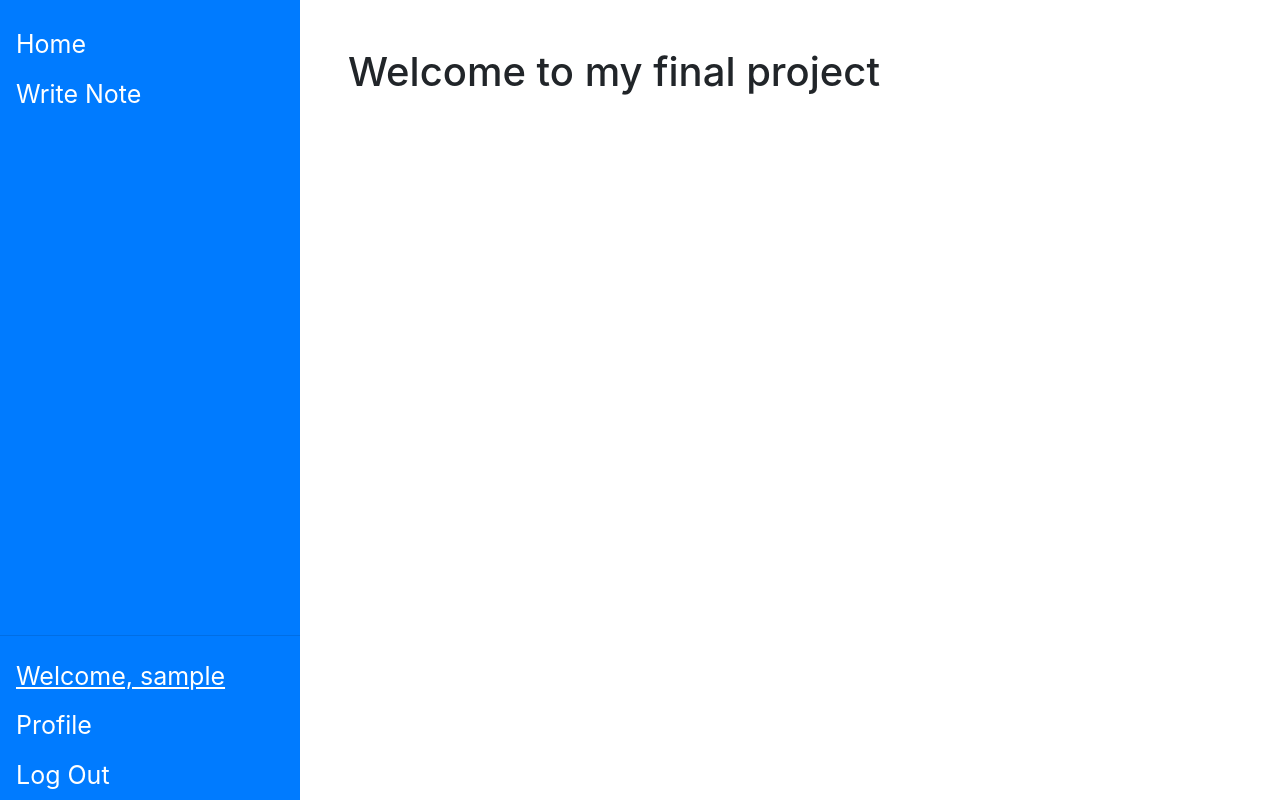
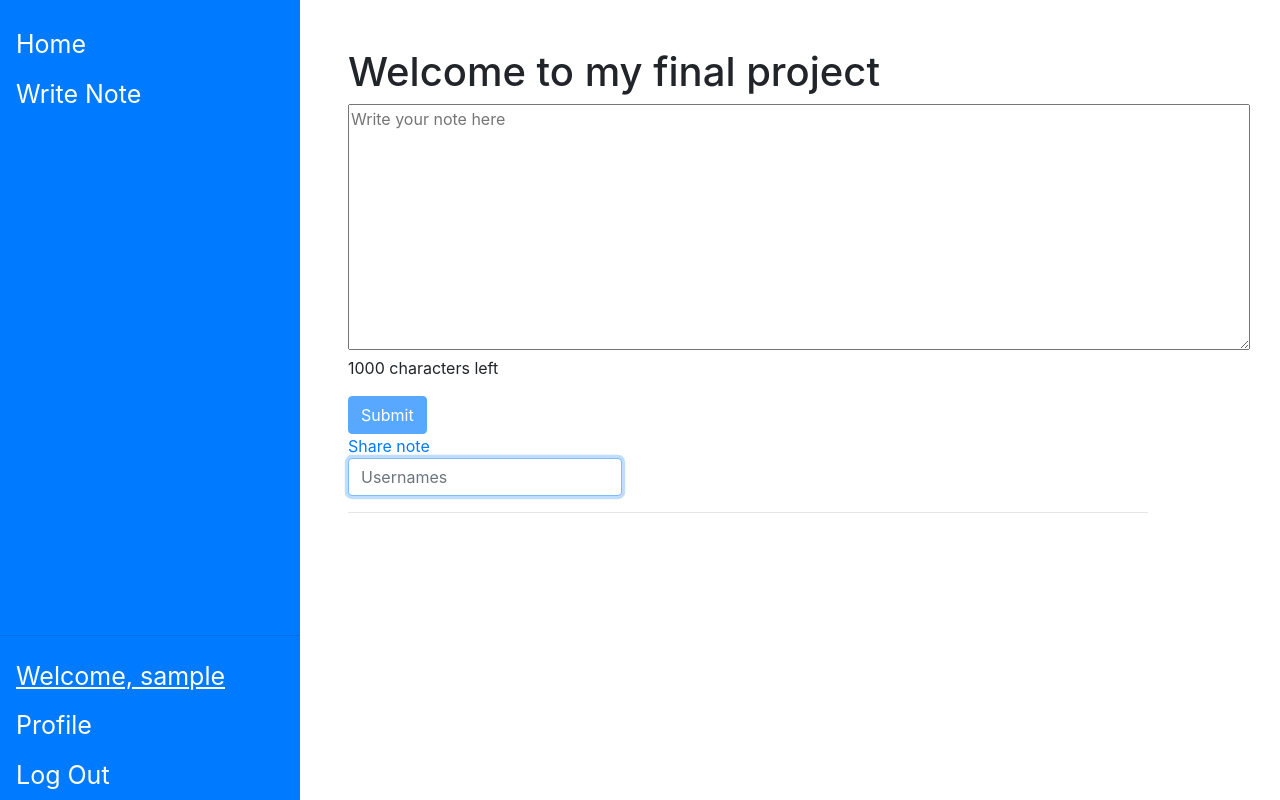
Before and after one commit to adamjoer/cs50-project, a Flask app: page / in a window 1280 px wide. Run offline with Flask 2, Linux system fonts and the light colour scheme; the visitor is signed in with stand-in values (Sample User, id 1); data that the repository does not hold is empty; some libraries are stand-ins or nearby versions.

Commit message:
Added textbox to top of homeroute

```diff
--- a/app.py
+++ b/app.py
@@ -39,20 +39,40 @@ def index():
     # User reached route via POST (as by submitting a form via POST)
     if request.method == "POST":
 
-        # Ensure usernames was submitted
-        if not request.form.get("share"):
-            return error("must provide usernames", 400)
+        if request.form.get("submit") == "submit":
 
-        # Ensure note ID was submitted
-        if not request.form.get("note_id"):
-            return error("must provide note ID", 400)
+            if not request.form.get("textbox"):
+                return error("must provide text", 400)
 
-        # Call share function to share note
-        count = share(request.form.get("share"), request.form.get("note_id"))
+            note_id = submit(request.form.get("textbox"))
 
-        # Notify user how many profiles note was shared with
-        flash(f'Note shared with {count} other profiles')
-        return redirect("/")
+            if note_id == 0:
+                return error("text length invalid", 409)
+
+            if request.form.get("share"):
+
+                count = share(request.form.get("share"), note_id)
+
+                flash(f'Note shared with {count} other profiles')
+
+            return redirect("/")
+
+        else:
+
+            # Ensure usernames was submitted
+            if not request.form.get("share"):
+                return error("must provide usernames", 400)
+
+            # Ensure note ID was submitted
+            if not request.form.get("submit"):
+                return error("must provide note ID", 400)
+
+            # Call share function to share note
+            count = share(request.form.get("share"), request.form.get("submit"))
+
+            # Notify user how many profiles note was shared with
+            flash(f'Note shared with {count} other profiles')
+            return redirect("/")
 
     # User reached route via GET (as by clicking a link or via redirect)
     else:
@@ -81,10 +101,10 @@ def index():
         return render_template("index.html", rows=rows, share_data=share_data, id="id", usernames="usernames", shares="shares")
 
 
-@app.route("/submit", methods=["GET", "POST"])
+@app.route("/post", methods=["GET", "POST"])
 @login_required
-def submit():
-    """Submit notes to database"""
+def post():
+    """Write and post notes"""
 
     # User reached route via POST (as by submitting a form via POST)
     if request.method == "POST":
@@ -92,26 +112,19 @@ def submit():
         # Ensure text was submitted
         if not (request.form.get("textbox")):
             return error("must provide text", 400)
-        text = request.form.get("textbox")
 
-        # Ensure text isn't too short or too long
-        if len(text) <= 0 or len(text) > 1000:
-            return error("text length invalid", 403)
+        # Call submit function
+        note_id = submit(request.form.get("textbox"))
 
-        # Insert note into database
-        note_id = db.execute("INSERT INTO notes (author, text, timestamp) VALUES(:user_name, :text, datetime('now', '+2 hours'))",
-                             user_name=session["user_name"], text=text)
-
-        if not note_id:
-            return error("failed to save note to database", 503)
-
-        # Give access to user
-        if not db.execute("INSERT INTO participants (note_id, user_id) VALUES (:note_id, :user_id)",
-                          note_id=note_id, user_id=session["user_id"]):
-            return error("failed to save access to note", 503)
+        # Ensure there was no errors
+        if note_id == 0:
+            return error("text length invalid", 409)
 
         # User wants to share note with other profiles
         if request.form.get("share"):
+
+            if not request.form.get("share"):
+                return error("must provide usernames", 400)
 
             # Call share function
             count = share(request.form.get("share"), note_id)
@@ -123,7 +136,7 @@ def submit():
 
     # User reached route via GET (as by clicking a link or via redirect)
     else:
-        return render_template("submit.html")
+        return render_template("post.html")
 
 
 @app.route("/deletenote")
@@ -138,7 +151,7 @@ def deletenote():
     note_id = int(request.args.get("note_id"))
 
     # Ensure note exists
-    rows = db.execute("SELECT * FROM participants WHERE note_id = :note_id",
+    rows = db.execute("SELECT user_id, author FROM participants JOIN notes ON participants.note_id = notes.id WHERE note_id = :note_id",
                       note_id=note_id)
 
     if len(rows) == 0:
@@ -154,16 +167,25 @@ def deletenote():
     if hasAccess == False:
         return error("cannot delete note without having access to it", 403)
 
-    # Delete access to note
-    if db.execute("DELETE FROM participants WHERE note_id = :note_id AND user_id = :user_id",
-                  note_id=note_id, user_id=session["user_id"]) == 0:
-        return error("failed to delete access to note", 503)
+    # If user is author of note, delete note completely
+    if rows[0]["author"] == session["user_name"]:
 
-    # If user is only profile with access to note, delete note
-    if len(rows) == 1:
+        # Delete all access to note
+        if db.execute("DELETE FROM participants WHERE note_id = :note_id",
+                      note_id=note_id) == 0:
+            return error("failed to delete access to note", 503)
+
+        # Delete note
         if db.execute("DELETE FROM notes WHERE id = :note_id",
                       note_id=note_id) == 0:
             return error("failed to delete note", 503)
+
+    # Else just delete user's access to note
+    else:
+
+        if db.execute("DELETE FROM participants WHERE note_id = :note_id AND user_id = :user_id",
+                    note_id=note_id, user_id=session["user_id"]) == 0:
+            return error("failed to delete access to note", 503)
 
     # Redirect user to homepage
     return redirect("/")
@@ -367,15 +389,30 @@ def logout():
     return redirect("/")
 
 
+def submit(text):
+    """Submit notes to database"""
+
+    # Ensure text isn't too short
+    if len(text) <= 0:
+        return 0
+
+    # Insert note into database
+    note_id = db.execute("INSERT INTO notes (author, text, timestamp) VALUES(:user_name, :text, datetime('now', '+2 hours'))",
+                            user_name=session["user_name"], text=text)
+
+    if not note_id:
+        return error("failed to save note to database", 503)
+
+    # Give access to user
+    if not db.execute("INSERT INTO participants (note_id, user_id) VALUES (:note_id, :user_id)",
+                        note_id=note_id, user_id=session["user_id"]):
+        return error("failed to save access to note", 503)
+
+    return note_id
+
+
 def share(usernames, note_id):
     """Share note with other users"""
-
-    # Ensure all arguments was submitted
-    if not usernames:
-        return 0
-
-    if not note_id:
-        return 0
 
     # Seperate usernames by space
     usernames = usernames.split(sep=" ")
--- a/templates/index.html
+++ b/templates/index.html
@@ -10,6 +10,30 @@
     <script src="/static/js/shareNote.js"></script>
     <script src="/static/js/shareUsernames.js"></script>
     <h1>Welcome to my final project</h1>
+
+    <form action="/" method="POST">
+        <div class="form-group">
+            <textarea name="textbox" id="textbox" placeholder="Write your note here" cols="86" rows="10"></textarea>
+            <div id="count">
+                <p>1000 characters left</p>
+            </div>
+        </div>
+        <div class="sameline">
+            <button class="btn btn-primary" type="submit" name="submit" id="submit" value="submit">Submit</button>
+        </div>
+        <div class="sameline">
+            <div class="form-group">
+                <a id="sharebutton" href="#" onclick="shareNote('sharebutton', 'shareform'); return false">Share note</a>
+                <div id="shareform" class="form-usernames">
+                    <input autocomplete="off" autofocus class="form-control" name="share" id="share" placeholder="Usernames" type="text" maxlength="50">
+                    <!-- <label for="share">Write the username of the profile you want to share this note with. If you want to share with several profiles, write each username seperated by a space.</label> -->
+                </div>
+            </div>
+        </div>
+    </form>
+    <script src="/static/js/textbox.js"></script>
+
+    <hr style="max-width: 50rem; margin-left: 0rem;">
 
     {% for i in range(rows|length) %}
         <div class="card border-dark mb-3">
@@ -27,10 +51,10 @@
                     <form action="/" method="POST">
                         <div class="form-group form-share">
                             <a id="sharebutton{{ rows[i][id] }}" href="#" onclick="shareNote('sharebutton{{ rows[i][id] }}', 'shareform{{ rows[i][id] }}'); return false">Share</a>
-                            <div id="shareform{{ rows[i][id] }}" style="display: none;">
-                                <input autocomplete="off" autofocus class="form-control" name="share" id="share" placeholder="Share your note" type="text" maxlength="50">
+                            <div id="shareform{{ rows[i][id] }}" class="form-usernames">
+                                <input autocomplete="off" autofocus class="form-control" name="share" id="share" placeholder="Usernames" type="text" maxlength="50">
                                 <!-- <label for="share">Write the username of the profile you want to share this note with. If you want to share with several profiles, write each username seperated by a space.</label> -->
-                                <button class="btn btn-primary" type="submit" name="note_id" value="{{ rows[i][id] }}">Share</button>
+                                <button class="btn btn-primary" type="submit" name="submit" value="{{ rows[i][id] }}">Share</button>
                             </div>
                         </div>
                     </form>
```
